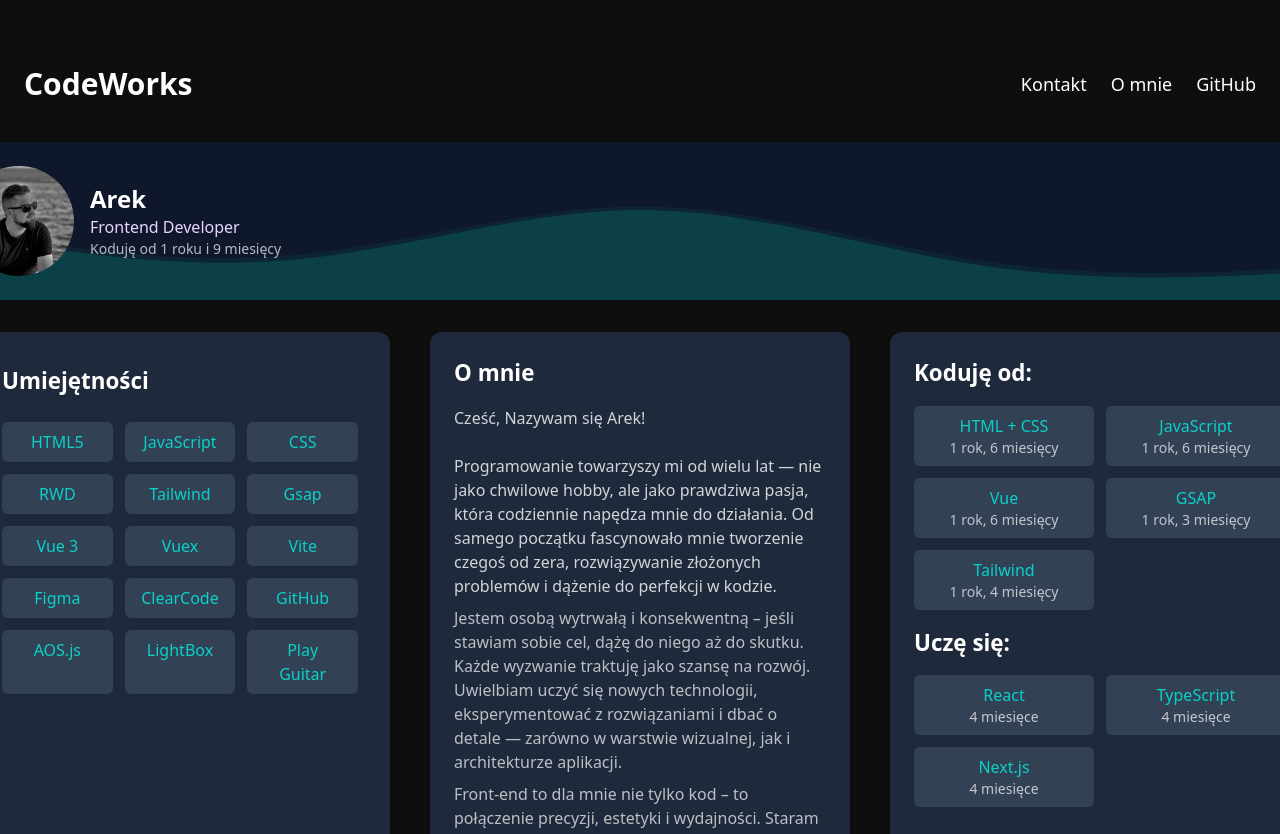
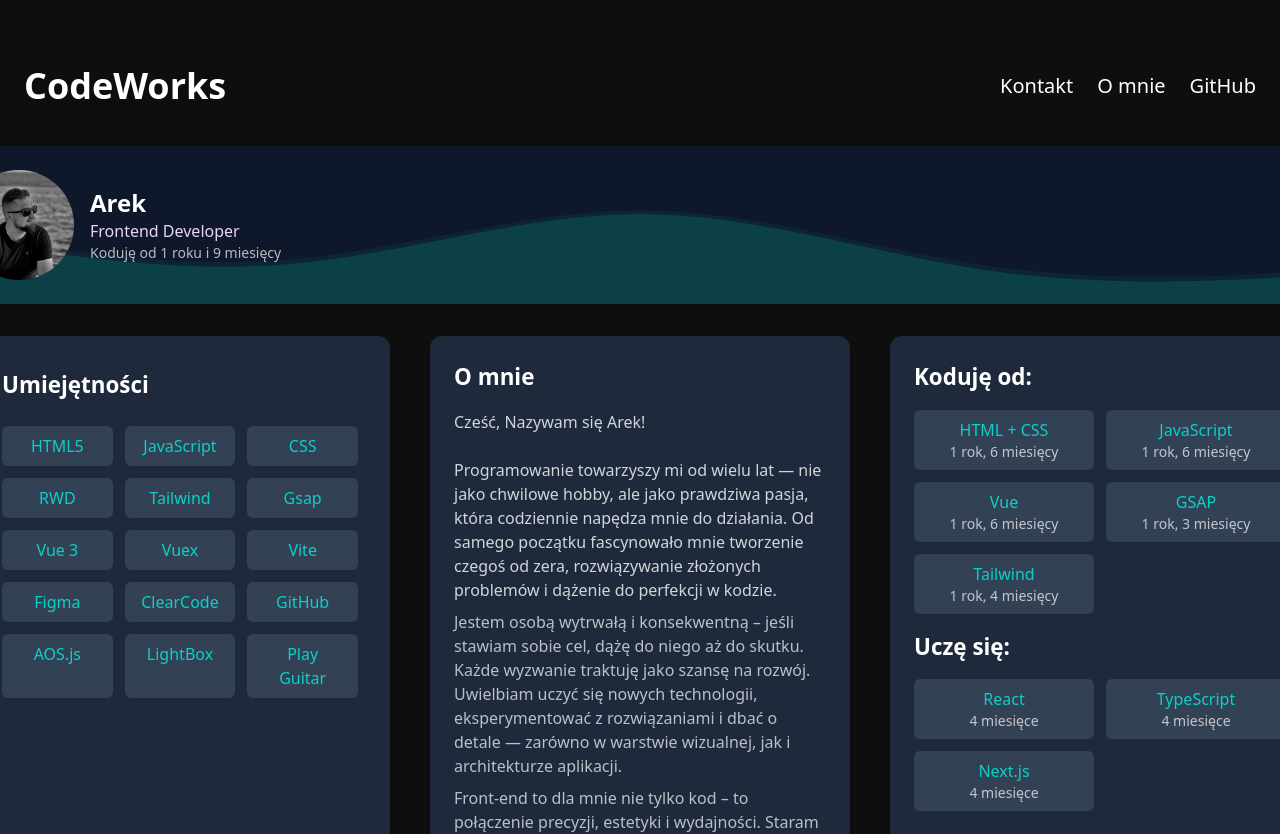
Before and after one commit to Ar3eek/AboutMe, a Vue app: page /Omnie in a window 1280 px wide. Shown: the top 834 px of the page. Built offline with nearby package versions, Linux system fonts and the light colour scheme; what @vueuse/head would draw is missing.

Commit message:
next commit

```diff
--- a/src/components/MiddleBar.vue
+++ b/src/components/MiddleBar.vue
@@ -3,7 +3,7 @@
 </script>
 
 <template>
-  <div class="relative w-full h-[160px] bg-gradient-to-r from-[#1f2937] to-[#0e0e0e] overflow-hidden shadow-lg  group transition-all duration-500 dark:bg-black ">
+  <div class="relative w-full h-[160px] bg-gradient-to-r from-[#1f2937] opacity-70 to-[#0e0e0e] overflow-hidden shadow-lg  group transition-all duration-500 dark:bg-black ">
 
     <!-- CENTROWANA ZAWARTOŚĆ -->
     <div class="relative z-10 sm:flex flex-col sm:flex-row md:justify-evenly items-center h-full  gap-x-16 p-4  text-white text-left">
--- a/src/components/Nawigacja.vue
+++ b/src/components/Nawigacja.vue
@@ -10,22 +10,29 @@ const toggleMenu = () => {
 
 <template>
   <header class="pt-[50px] top-0 bg-opacity-60 backdrop-blur-md z-50 ">
-    <nav class="flex items-center justify-between max-w-7xl mx-auto px-6 py-4">
+    <nav class="flex items-center   justify-between max-w-7xl mx-auto px-6 py-4">
       <div>
-        <router-link to="/Homem" class="text-3xl font-bold">CodeWorks</router-link>
+        <router-link to="/Homem" class="text-4xl font-bold">CodeWorks</router-link>
       </div>
 
       <!-- Desktop menu -->
-      <ul class="hidden md:flex md:gap-6 md:text-lg flex-wrap">
-        <router-link to="/Kontakt" class="hover:text-green-300">Kontakt</router-link>
-        <router-link to="/Omnie" class="hover:text-green-300">O mnie</router-link>
+      <ul class="hidden md:flex md:gap-6 md:text-xl  flex-wrap">
+        <router-link to="/Kontakt" class="relative group hover:text-green-300">
+          Kontakt
+          <span class="absolute left-1/2 bottom-0 w-0 h-0.5 bg-white transition-all duration-300 group-hover:w-full group-hover:left-0"></span>
+        </router-link>
+        <router-link to="/Omnie" class="relative group hover:text-green-300">
+          O mnie
+          <span class="absolute left-1/2 bottom-0 w-0 h-0.5 bg-white transition-all duration-300 group-hover:w-full group-hover:left-0"></span>
+        </router-link>
         <a
             href="https://github.com/Ar3eek"
             target="_blank"
             rel="noopener noreferrer"
-            class="hover:text-green-300"
+            class="relative group hover:text-green-300"
         >
           GitHub
+          <span class="absolute left-1/2 bottom-0 w-0 h-0.5 bg-white transition-all duration-300 group-hover:w-full group-hover:left-0"></span>
         </a>
       </ul>
 
--- a/src/components/ProjektBar.vue
+++ b/src/components/ProjektBar.vue
@@ -117,31 +117,29 @@ onMounted(() => {
   AOS.init({ once: true, duration: 1000 })
 })
 
-const wyslij = () => {
-  alert(`Wysłano wiadomość od: ${email.value}\nTreść: ${wiadomosc.value}`)
-  email.value = ''
-  wiadomosc.value = ''
-}
+
 </script>
 
 <template>
-  <section id="projekty" class="py-24 px-6 bg-[#0e0e0e]">
+  <section id="projekty" class="py-24 px-8  bg-[#0e0e0e] ">
     <div class="max-w-6xl mx-auto">
       <div>
-        <h3 class="text-4xl font-bold text-center mb-[10px]" data-aos="fade-up">
+        <h3 class="text-4xl font-bold text-center mb-[10px]">
           Wybierz project
         </h3>
-        <p class="text-sm opacity-50 font-bold text-center mb-12" data-aos="fade-up">
+        <p class="text-sm opacity-50 font-bold text-center mb-12" >
           Odwiedź mojego <span class="text-[#00e4c3]"> GitHuba </span> żeby zobaczyć więcej
         </p>
       </div>
 
-      <div class="grid grid-cols-1 md:grid-cols-2 lg:grid-cols-3 gap-8">
+      <div class="grid grid-cols-1 md:grid-cols-2 lg:grid-cols-3 gap-8  " >
+
         <div
             v-for="projekt in projekty"
             :key="projekt.nazwa"
-            class="flex flex-col justify-between bg-[#1a1a1a] text-white cursor-pointer p-6 rounded-2xl transition duration-200 transform hover:scale-120"
-            data-aos="fade-up"
+            class="flex flex-col justify-between bg-[#1a1a1a] text-white cursor-pointer p-8 rounded-2xl
+         transform transition-transform duration-300 hover:scale-105 hover:-translate-y-2 hover:shadow-[0_4px_12px_rgba(0,228,195,0.10)]"
+
         >
           <div>
             <h4 class="text-2xl font-semibold mb-2">{{ projekt.nazwa }}</h4>
```
